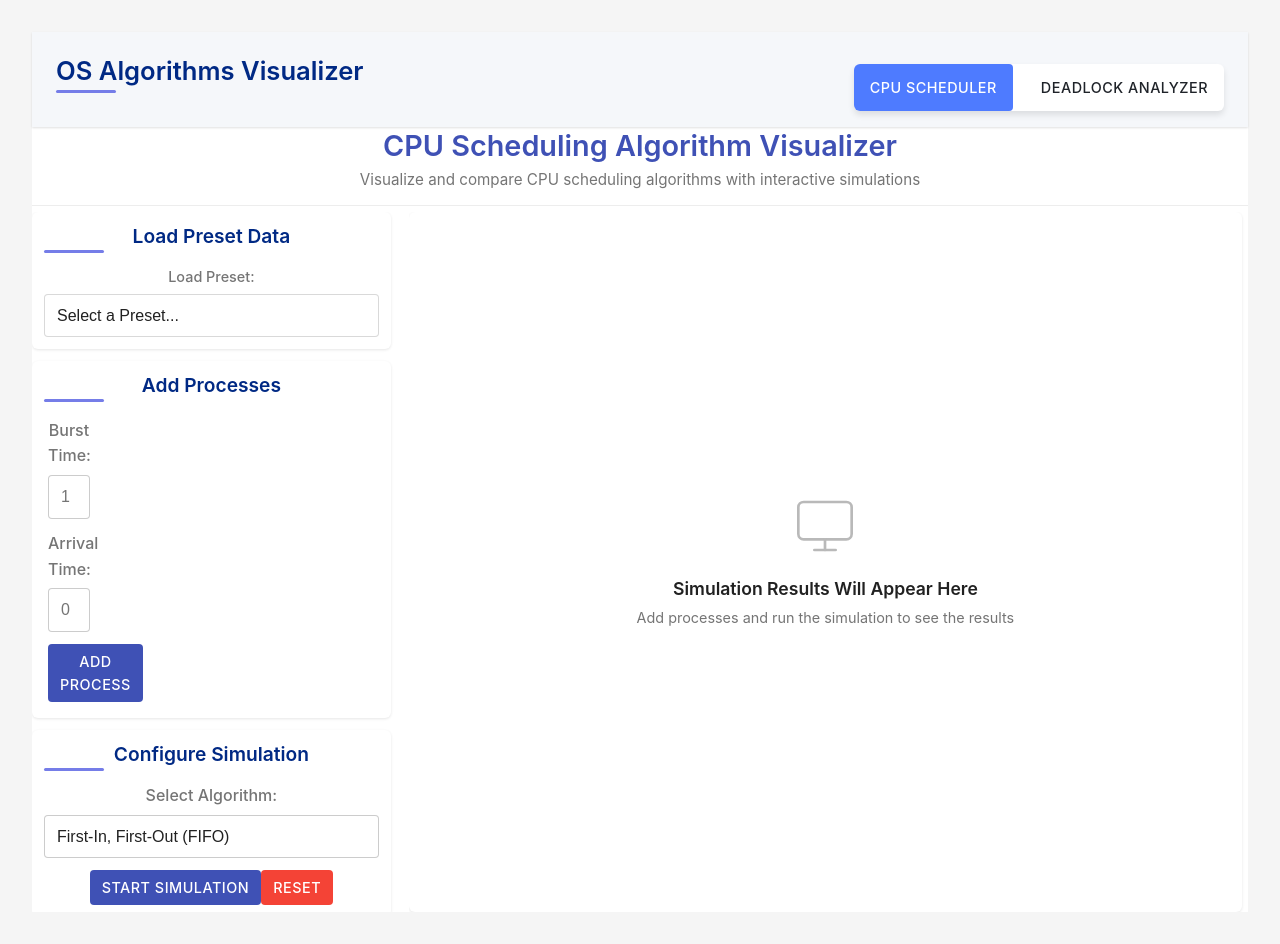
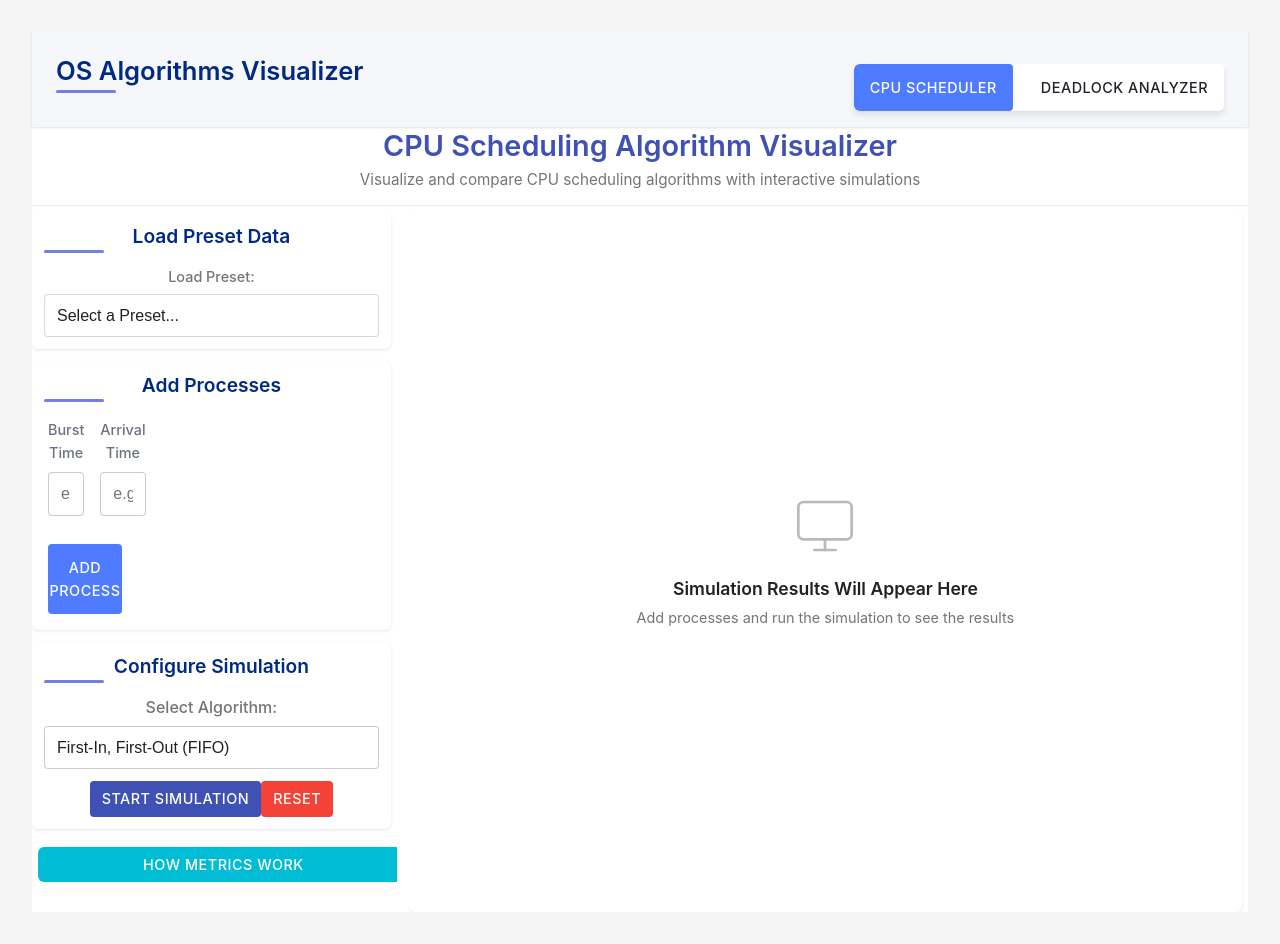
Before and after one commit to parsa-mirsaeed/Scheduling-Algorithms, a React (Vite) app: page / in a window 1280 px wide. Built offline with nearby package versions, Linux system fonts and the light colour scheme.

Commit message:
fix(style): improve process input form layout and error message styling

```diff
--- a/src/App.css
+++ b/src/App.css
@@ -396,6 +396,40 @@ label {
 
 .form-group {
   margin-bottom: var(--spacing-md);
+}
+
+
+.process-form .form-row {
+  display: flex;
+  gap: var(--space-4);
+  margin-bottom: var(--space-4);
+}
+
+.process-form .form-group {
+  flex: 1;
+  display: flex;
+  flex-direction: column;
+}
+
+.process-form .form-group label {
+  margin-bottom: var(--space-2);
+  font-size: 0.9rem;
+  color: var(--g-text-muted);
+}
+
+.btn.full-width {
+  width: 100%;
+}
+
+.error-message {
+  color: var(--g-danger);
+  background-color: rgba(255, 77, 109, 0.1);
+  border: 1px solid var(--g-danger);
+  padding: var(--space-3);
+  border-radius: var(--border-radius-md);
+  margin-bottom: var(--space-4);
+  text-align: center;
+  font-size: 0.9rem;
 }
 
 /* Tables */
--- a/src/components/ProcessInput.tsx
+++ b/src/components/ProcessInput.tsx
@@ -64,36 +64,39 @@ const ProcessInput: React.FC<ProcessInputProps> = ({ addProcess }) => {
 
   return (
     <div className="process-input">
-      <form onSubmit={handleSubmit}>
+      <form onSubmit={handleSubmit} className="process-form">
+        <div className="form-row">
           <div className="form-group">
-          <label htmlFor="burstTime">Burst Time:</label>
+            <label htmlFor="burstTime">Burst Time</label>
             <input
               type="text"
               id="burstTime"
               className="form-control"
               value={burstTime}
               onChange={handleBurstTimeChange}
-            placeholder="1"
+              placeholder="e.g., 10"
               required
             />
           </div>
-
           <div className="form-group">
-          <label htmlFor="arrivalTime">Arrival Time:</label>
+            <label htmlFor="arrivalTime">Arrival Time</label>
             <input
               type="text"
               id="arrivalTime"
               className="form-control"
               value={arrivalTime}
               onChange={handleArrivalTimeChange}
-            placeholder="0"
+              placeholder="e.g., 0"
               required
             />
+          </div>
         </div>
 
         {error && <div className="error-message">{error}</div>}
 
-        <button type="submit">Add Process</button>
+        <button type="submit" className="btn btn-primary full-width">
+          Add Process
+        </button>
       </form>
     </div>
   );
```
Lines whose indentation alone changed are shown as unchanged.
